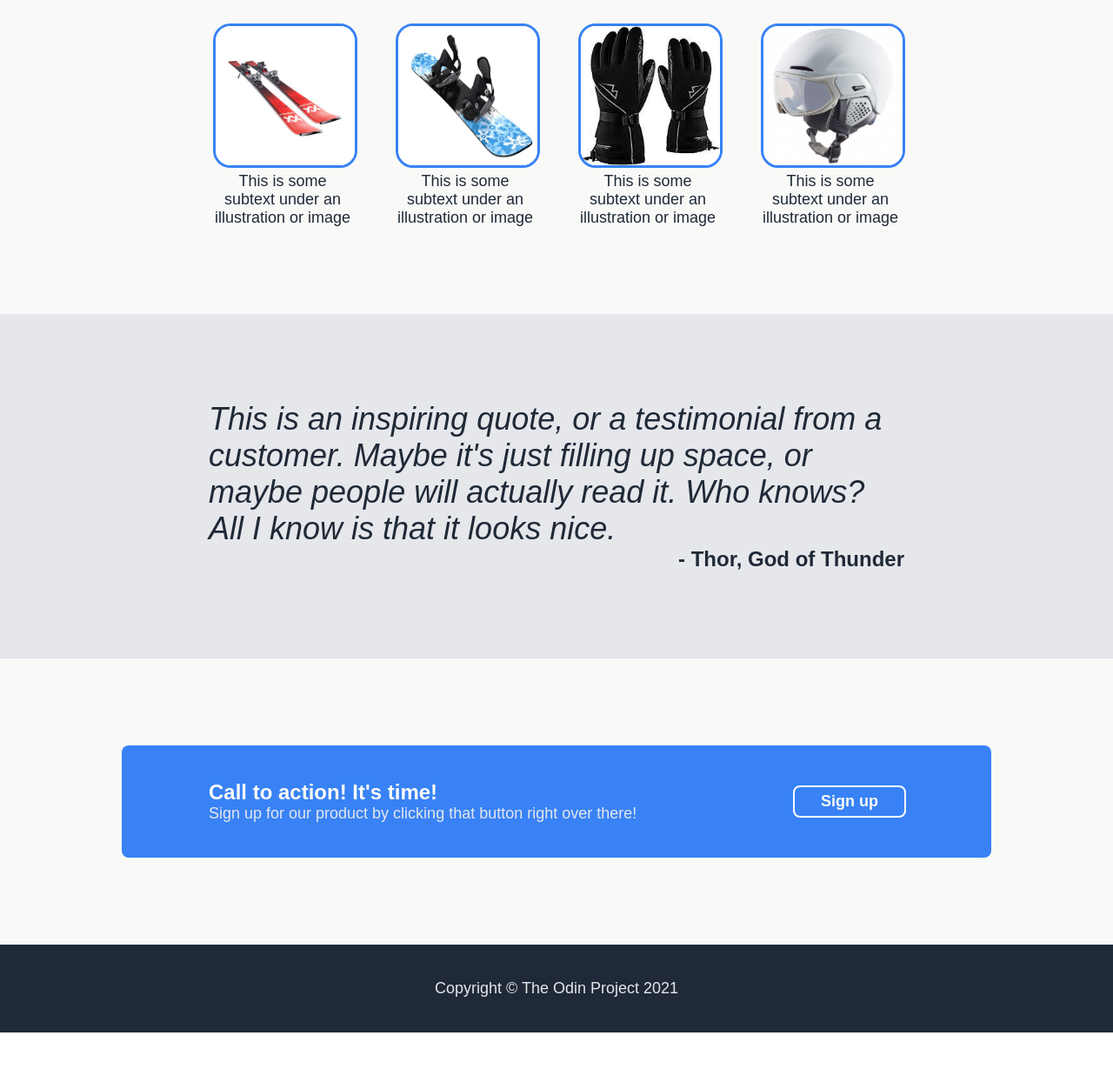
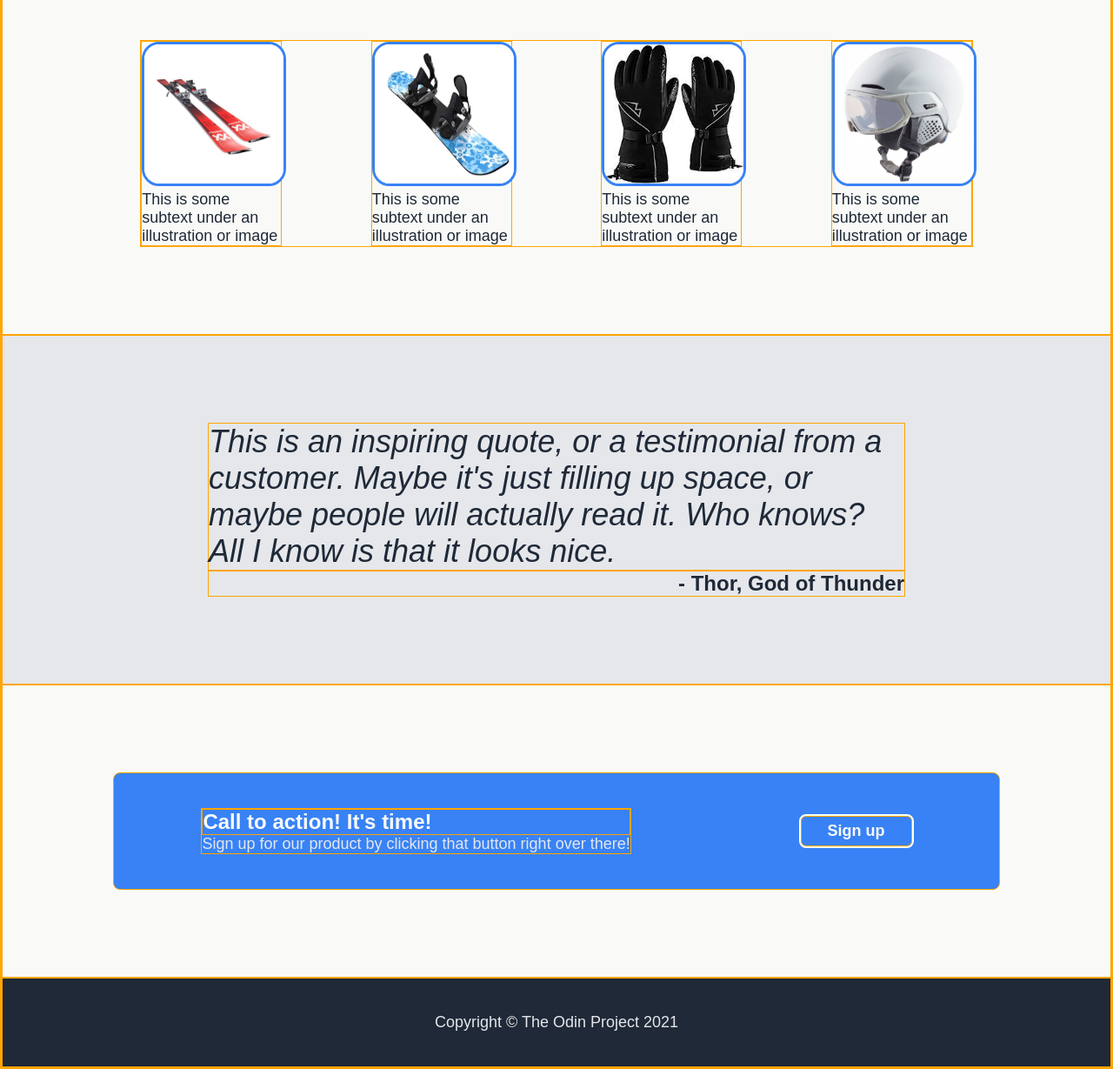
Before and after one commit to azza2110/odin-landing, a plain HTML site: page index.html in a window 1280 px wide. Shown: the part 625-1854 px from the top of the page at 87% size. Before the commit the page ends 1812 px from the top, so only its background shows below. Drawn offline with Linux system fonts and the light colour scheme.

Commit message:
Maintain margin to browser in narrow windows

```diff
--- a/style.css
+++ b/style.css
@@ -6,7 +6,7 @@
 }
 
 * {
-    border: solid 0px orange;
+    border: solid 1px orange;
     margin: 0px;
     padding: 0px;
 }
@@ -77,7 +77,8 @@ button {
 }
 
 .container {
-    width: 1000px;
+    max-width: 1000px;
+    width: 90%;
     display: flex;
     justify-content: space-between;
 }
@@ -135,14 +136,18 @@ button {
 .carousel {
     background-color: var(--white);
     padding: 60px 0px 100px 0px;
-    text-align: center;
+    display: flex;
+    flex-direction: column;
+    align-items: center;
 }
 
 .card-container {
+    width: 75%;
+    max-width: 1000px;
     margin-top: 60px;
     display: flex;
-    justify-content: center;
-    gap: 50px;
+    justify-content: space-between;
+    gap: 20px;
 }
 
 .card {
@@ -165,12 +170,14 @@ button {
 }
 
 .quote-text {
-    width: 800px;
+    max-width: 800px;
+    width: 65%;
     text-align: left;
 }
 
 .quote-byline {
-    width: 800px;
+    max-width: 800px;
+    width: 65%;
     text-align: right;
 }
 
@@ -182,10 +189,11 @@ button {
 }
 
 .cta-container {
-    width: 800px;
     background-color: var(--blue);
+    box-sizing: border-box;
+    width: 80%;
+    padding: 40px 100px;
     border-radius: 8px;
-    padding: 40px 100px;
     display: flex;
     align-items: center;
     justify-content: space-between;
@@ -194,6 +202,7 @@ button {
 .cta-button {
     outline: solid 2px white;
     height: fit-content;
+    margin-left: 40px;
 }
 .footer {
     background-color: var(--navy);
```
